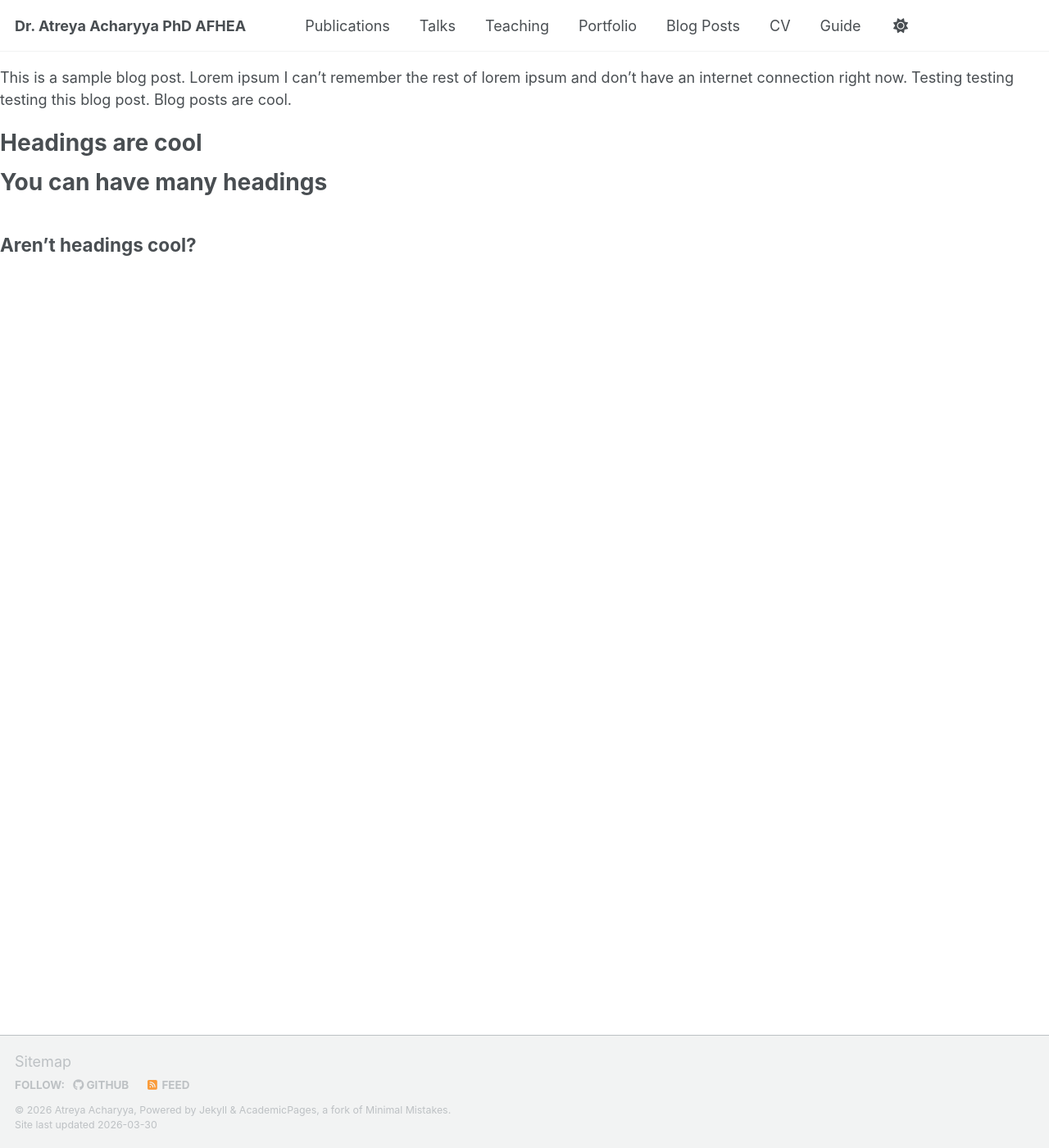
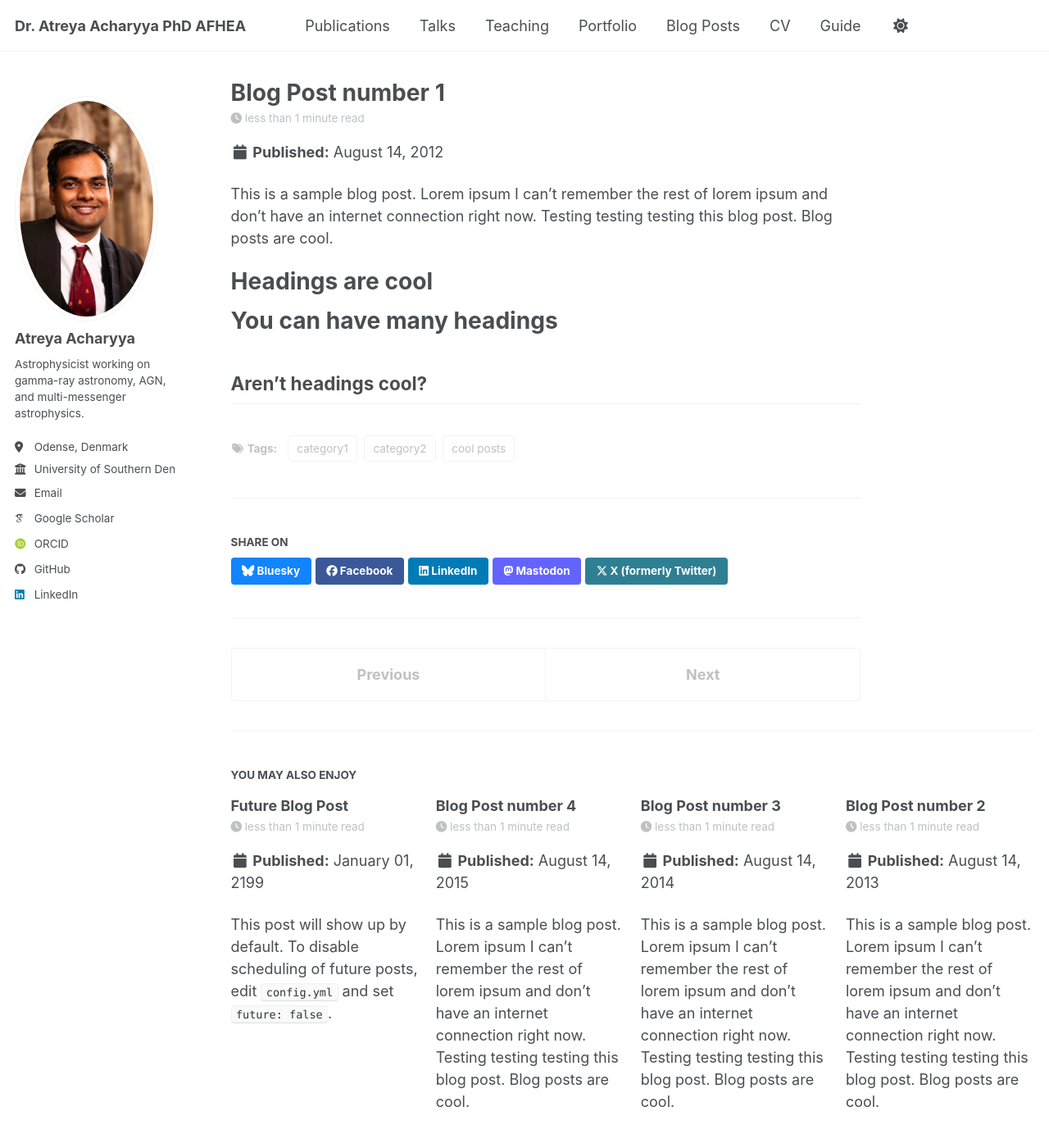
Before and after one commit to atreyaacharyya/atreyaacharyya.github.com, a Jekyll site: the page built from _posts/2012-08-14-blog-post-1.md, in a window 1280 px wide and 1400 px high. Shown: the whole window at 82% size. Built offline with Jekyll 4.4.1, drawn with Linux system fonts in a browser that asks for light colours; some web fonts are replaced; a script bundle is joined from its source files by our own code; our own code applies the rules of GitHub Pages for plain Markdown files; library files that are not in the unit come from our copies; some of the changed lines change nothing that is shown.

Commit message:
Update _config.yml

```diff
--- a/_config.yml
+++ b/_config.yml
@@ -7,7 +7,6 @@
 # server process.
 
 # Basic Site Settings
-
 locale                   : "en-US"
 site_theme               : "default"
 title                    : "Dr. Atreya Acharyya PhD AFHEA"
@@ -18,16 +17,309 @@
 baseurl                  : ""
 repository               : "atreyaacharyya/atreyaacharyya.github.com"
 
+# Site Author
 author:
   avatar           : "profile.png"
   name             : "Atreya Acharyya"
+  pronouns         :
   bio              : "Astrophysicist working on gamma-ray astronomy, AGN, and multi-messenger astrophysics."
   location         : "Odense, Denmark"
   employer         : "University of Southern Denmark"
+  uri              :
   email            : "atreya@cp3.sdu.dk"
 
+  # Academic websites
+  academia         :
+  arxiv            :
   googlescholar    : "https://scholar.google.com/citations?user=PS_CX0AAAAAJ"
-  orcid            : "https://orcid.org/0000-0002-2028-9230"
+  inspire-hep      :
+  impactstory      :
+  orcid            : "0000-0002-2028-9230"
+  semantic         :
+  ssrn             :
+  pubmed           :
+  researchgate     :
+  scopus           :
+  zotero           :
 
+  # Repositories and software development
+  bitbucket        :
+  codepen          :
+  dribbble         :
   github           : "atreyaacharyya"
+  kaggle           :
+  stackoverflow    :
+
+  # Social media
+  artstation       :
+  bluesky          :
+  facebook         :
+  flickr           :
+  foursquare       :
+  goodreads        :
+  google_plus      :
+  keybase          :
+  instagram        :
+  lastfm           :
   linkedin         : "atreya-acharyya-95b652a9"
+  mastodon         :
+  medium           :
+  pinterest        :
+  soundcloud       :
+  steam            :
+  telegram         :
+  tumblr           :
+  twitter          :
+  vine             :
+  weibo            :
+  wikipedia        :
+  xing             :
+  youtube          :
+  zhihu            :
+
+# Publication Category
+publication_category:
+  books:
+    title: "Books"
+  manuscripts:
+    title: "Journal Articles"
+  conferences:
+    title: "Conference Papers"
+
+# Site Settings
+teaser                   :
+breadcrumbs              : false
+words_per_minute         : 160
+future                   : true
+read_more                : "disabled"
+talkmap_link             : false
+
+comments:
+  provider               :
+  disqus:
+    shortname            :
+  discourse:
+    server               :
+  facebook:
+    appid                :
+    num_posts            :
+    colorscheme          :
+
+staticman:
+  allowedFields          : ["name", "email", "url", "message"]
+  branch                 : "gh-pages"
+  commitMessage          : "New comment."
+  filename               : comment-{@timestamp}
+  format                 : "yml"
+  moderation             : true
+  path                   : "_data/comments/{options.slug}"
+  requiredFields         : ["name", "email", "message"]
+  transforms:
+    email                : "md5"
+  generatedFields:
+    date:
+      type               : "date"
+      options:
+        format           : "iso8601"
+
+atom_feed:
+  hide                   : false
+  path                   :
+
+# SEO Related
+google_site_verification :
+bing_site_verification   :
+alexa_site_verification  :
+yandex_site_verification :
+
+# Social Sharing
+twitter:
+  username               : &twitter
+facebook:
+  username               :
+  app_id                 :
+  publisher              :
+og_image                 :
+og_description           :
+
+social:
+  type                   :
+  name                   :
+  links:
+
+# Analytics
+analytics:
+  provider               : "false"
+  google:
+    tracking_id          :
+
+# Reading Files
+include:
+  - .htaccess
+  - _pages
+  - files
+
+exclude:
+  - "*.sublime-project"
+  - "*.sublime-workspace"
+  - .asset-cache
+  - .bundle
+  - .github
+  - .jekyll-assets-cache
+  - .sass-cache
+  - assets/js/_main.js
+  - assets/js/plugins
+  - assets/js/vendor
+  - CHANGELOG
+  - Capfile
+  - config
+  - Dockerfile
+  - Gemfile
+  - Gruntfile.js
+  - gulpfile.js
+  - LICENSE
+  - local
+  - log
+  - node_modules
+  - package.json*
+  - Rakefile
+  - README
+  - tmp
+  - vendor
+
+keep_files:
+  - .git
+  - .svn
+
+encoding: "utf-8"
+markdown_ext: "markdown,mkdown,mkdn,mkd,md"
+
+# Conversion
+markdown: kramdown
+highlighter: rouge
+lsi: false
+excerpt_separator: "\n\n"
+incremental: false
+
+# Markdown Processing
+kramdown:
+  input: GFM
+  hard_wrap: false
+  auto_ids: true
+  footnote_nr: 1
+  entity_output: as_char
+  toc_levels: 1..6
+  smart_quotes: lsquo,rsquo,ldquo,rdquo
+  enable_coderay: false
+
+# Collections
+collections:
+  teaching:
+    output: true
+    permalink: /:collection/:path/
+  publications:
+    output: true
+    permalink: /:collection/:path/
+  portfolio:
+    output: true
+    permalink: /:collection/:path/
+  talks:
+    output: true
+    permalink: /:collection/:path/
+
+# Defaults
+defaults:
+  - scope:
+      path: ""
+      type: posts
+    values:
+      layout: single
+      author_profile: true
+      read_time: true
+      comments: true
+      share: true
+      related: true
+
+  - scope:
+      path: ""
+      type: pages
+    values:
+      layout: single
+      author_profile: true
+
+  - scope:
+      path: ""
+      type: teaching
+    values:
+      layout: single
+      author_profile: true
+      share: true
+      comments: true
+
+  - scope:
+      path: ""
+      type: publications
+    values:
+      layout: single
+      author_profile: true
+      share: true
+      comments: true
+
+  - scope:
+      path: ""
+      type: portfolio
+    values:
+      layout: single
+      author_profile: true
+      share: true
+      comment: true
+
+  - scope:
+      path: ""
+      type: talks
+    values:
+      layout: talk
+      author_profile: true
+      share: true
+
+# Sass/SCSS
+sass:
+  sass_dir: _sass
+  style: compressed
+
+# Outputting
+permalink: /:categories/:title/
+timezone: Etc/UTC
+
+# Plugins
+plugins:
+  - jekyll-feed
+  - jekyll-gist
+  - jekyll-paginate
+  - jekyll-sitemap
+  - jekyll-redirect-from
+  - jemoji
+
+# Mimic GitHub Pages with --safe
+whitelist:
+  - jekyll-feed
+  - jekyll-gist
+  - jekyll-paginate
+  - jekyll-sitemap
+  - jekyll-redirect-from
+  - jemoji
+
+# Archives
+category_archive:
+  type: liquid
+  path: /categories/
+
+tag_archive:
+  type: liquid
+  path: /tags/
+
+# HTML Compression
+compress_html:
+  clippings: all
+  ignore:
+    envs: development
```
